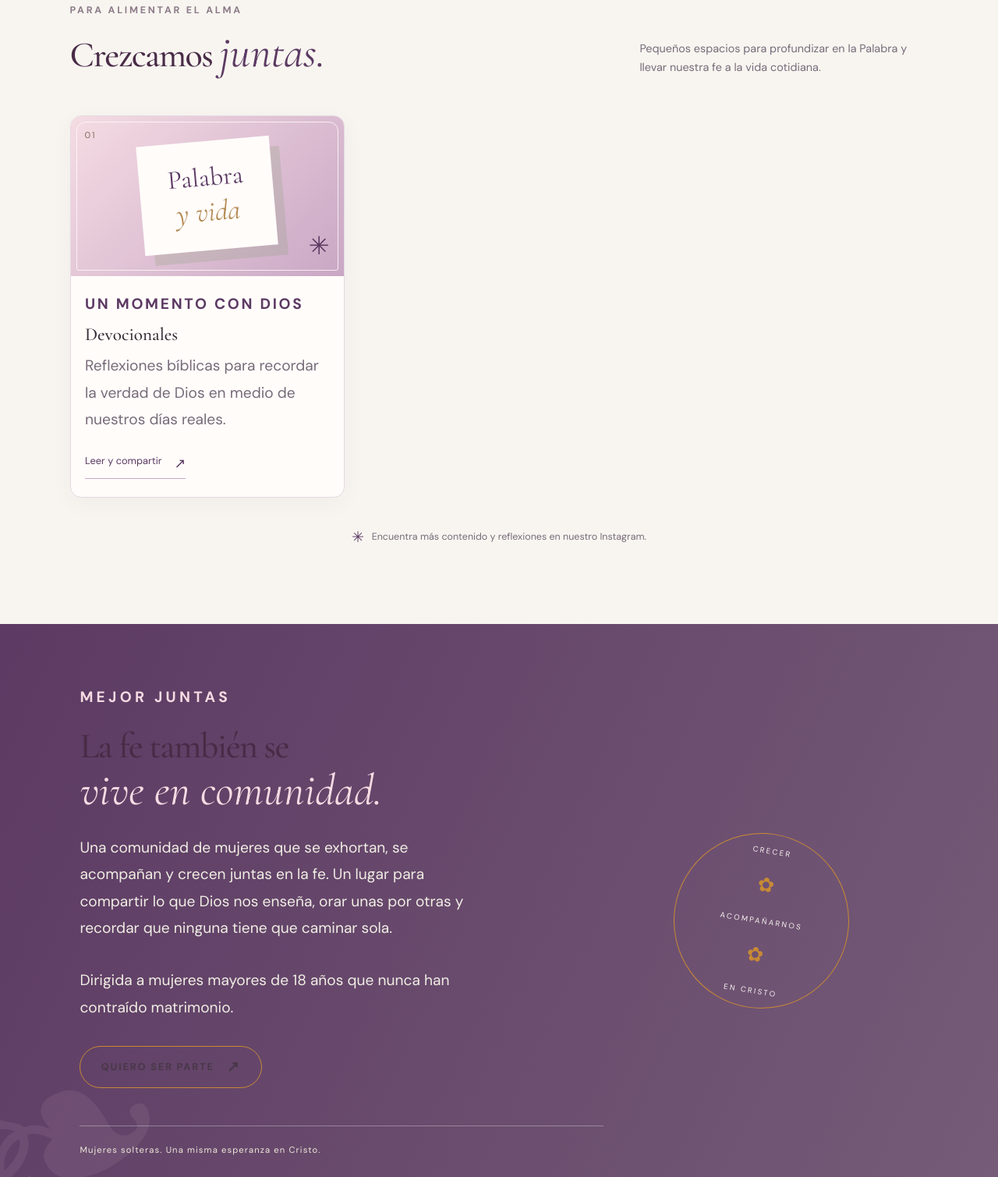
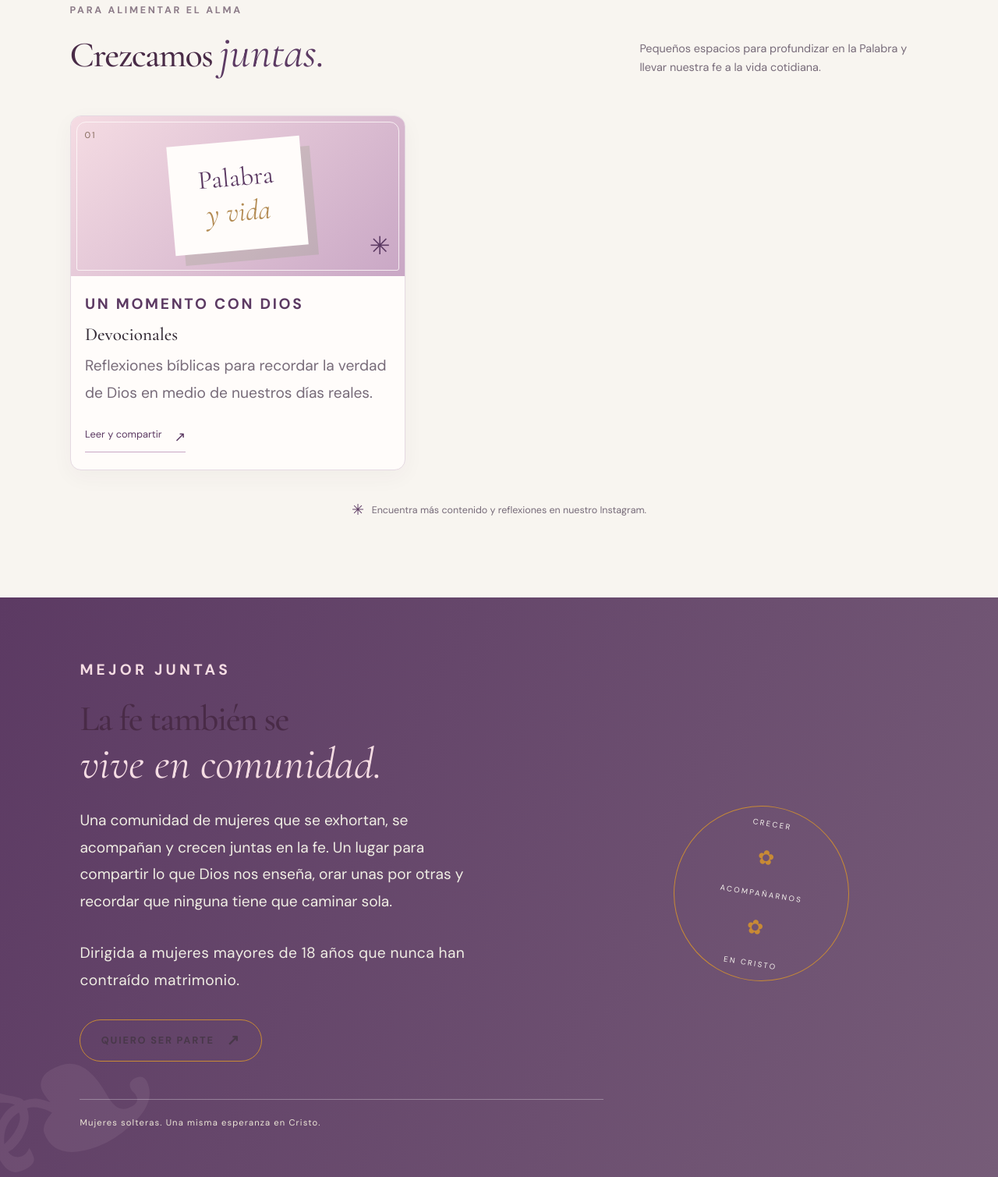
Before and after one commit to nathycarriillo12-lab/Chicas-con-prop-sito, a plain HTML site: page index.html in a window 1280 px wide. Shown: the part 4308-5817 px from the top of the page at 78% size. Drawn offline with nearby package versions, Linux system fonts and the light colour scheme.

Commit message:
Style single active resource and community eligibility note

```diff
--- a/css/style.css
+++ b/css/style.css
@@ -1460,3 +1460,9 @@ body{font-size:18px!important}
   }
   .essence-feature-copy:before { display: none !important; content: none !important; }
 }
+
+
+/* VIRTUOSAS — ajustes de contenido fase 1 */
+.resource-grid-single{grid-template-columns:minmax(0,430px);justify-content:start}
+.community-eligibility{font-size:.82rem;color:#f0dce9;letter-spacing:.02em;margin:-.6rem 0 1.5rem}
+@media(max-width:620px){.resource-grid-single{grid-template-columns:1fr}}
```
